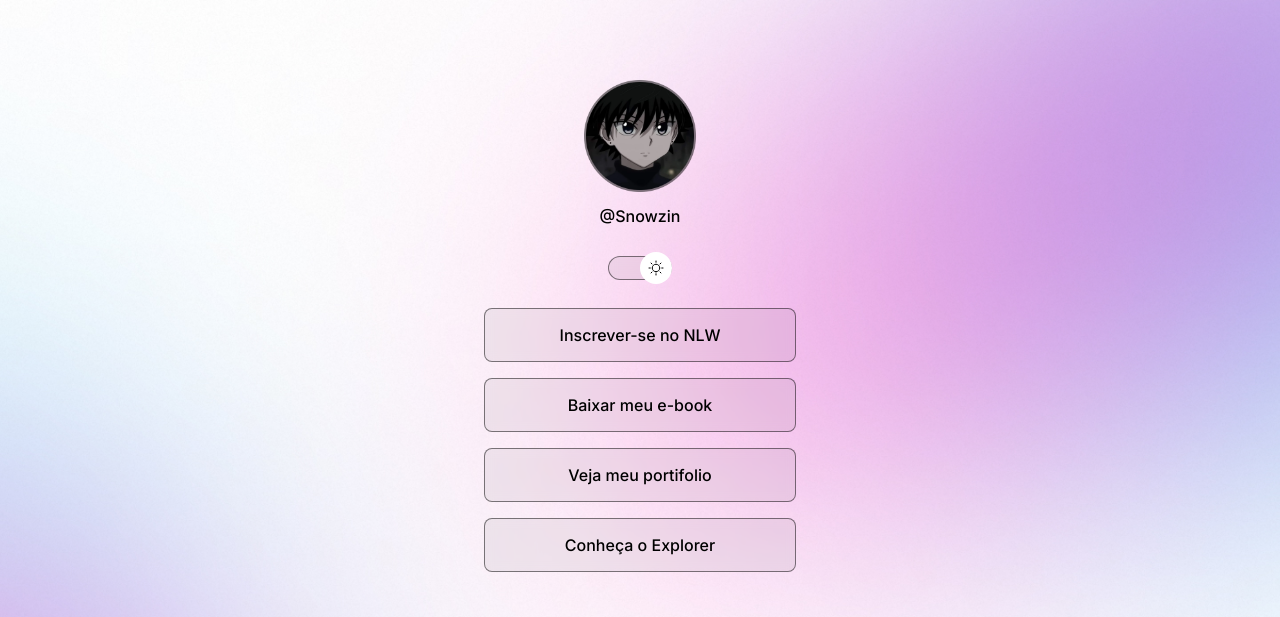
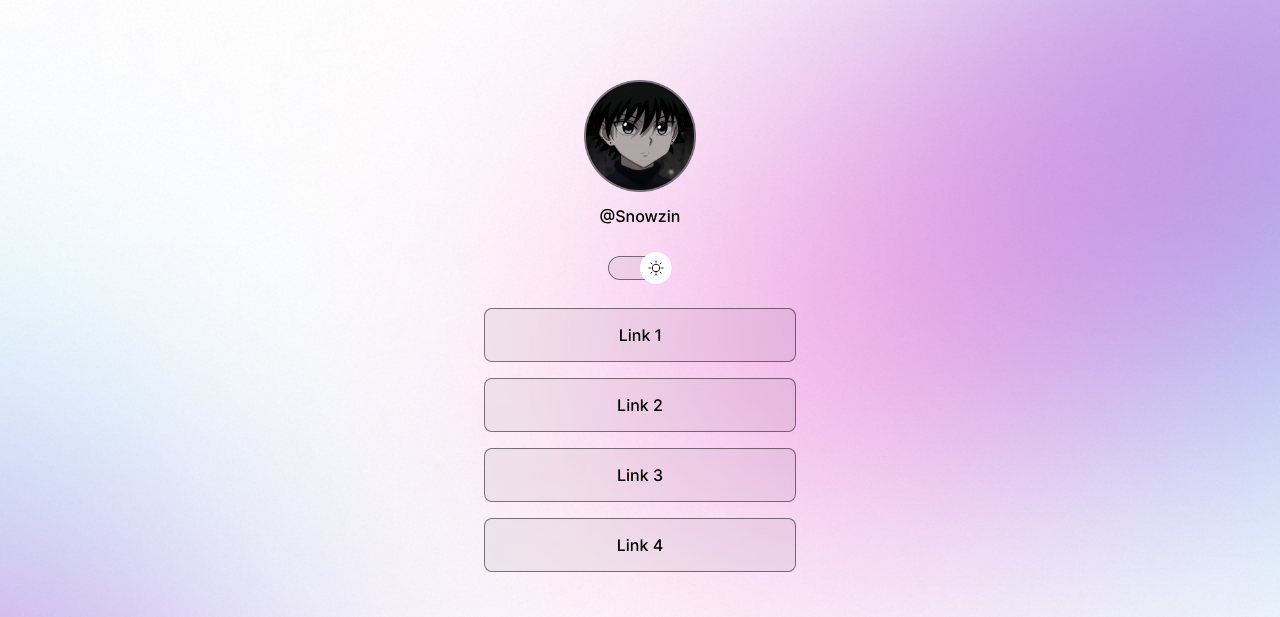
Before and after one commit to TiagoRochaz/LinkTree, a plain HTML site: page index.html in a window 1280 px wide. Shown: the top 617 px of the page. Drawn offline with nearby package versions, Linux system fonts and the light colour scheme; files whose address does not match are found by name.

Commit message:
Modify README

```diff
--- a/index.html
+++ b/index.html
@@ -31,18 +31,16 @@
 
       <ul>
         <li>
-          <a href="#">Inscrever-se no NLW</a>
+          <a href="#" target="_blank">Link 1</a>
         </li>
         <li>
-          <a href="#">Baixar meu e-book</a>
+          <a href="#" target="_blank">Link 2</a>
         </li>
         <li>
-          <a href="#">Veja meu portifolio</a>
+          <a href="#" target="_blank">Link 3</a>
         </li>
         <li>
-          <a href="https://rocketseat.com.br/explorer" target="_blank"
-            >Conheça o Explorer</a
-          >
+          <a href="#" target="_blank">Link 4</a>
         </li>
       </ul>
       <div id="social-links">
```
